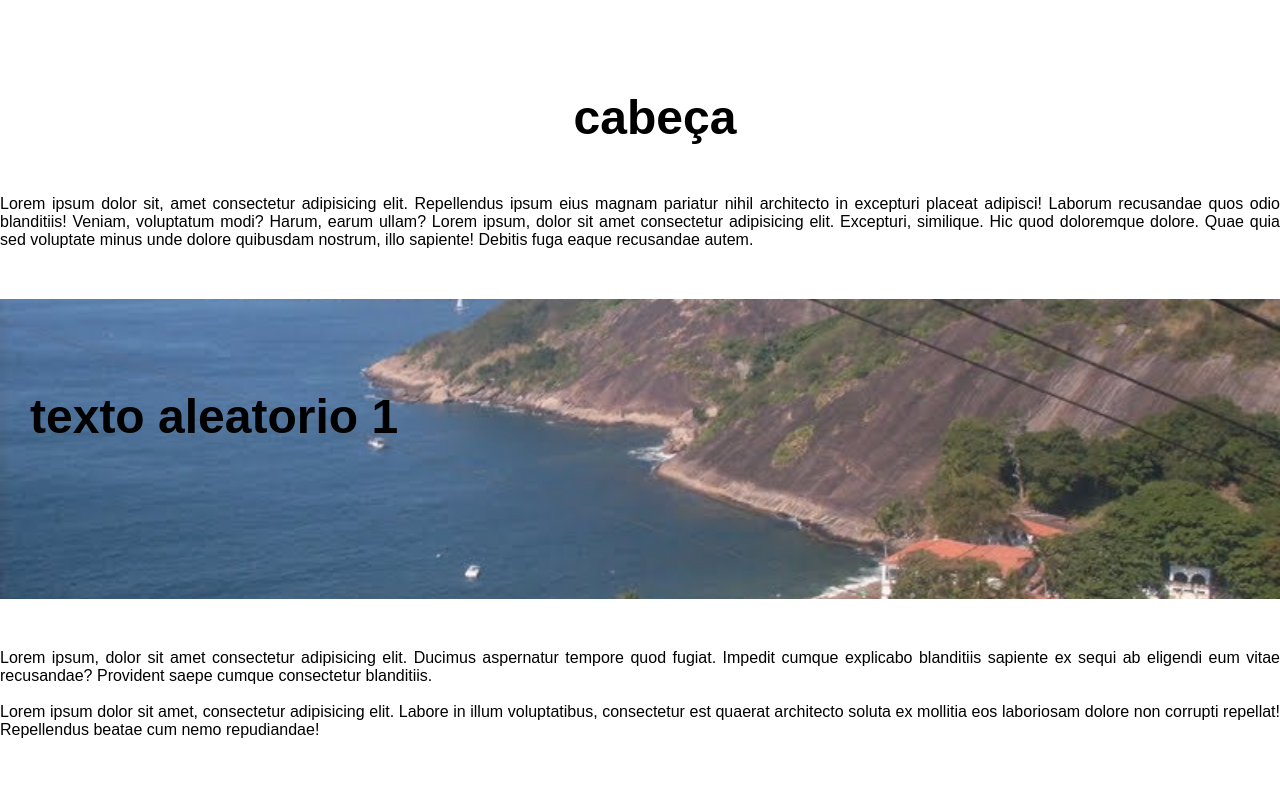
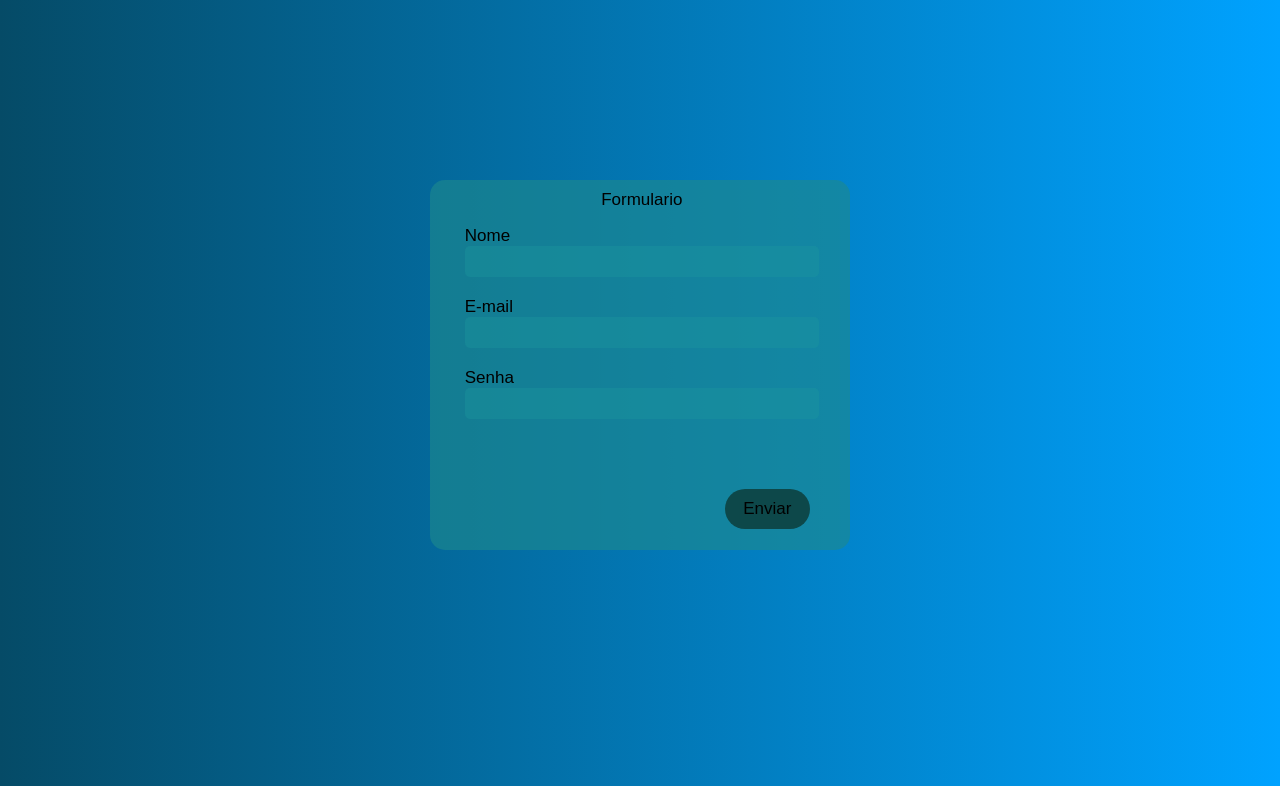
Before and after one commit to GabrielaSilvaz/Brincando, a plain HTML site: page teste_1/index.html in a window 1280 px wide. Shown: the top 786 px of the page. Drawn offline with Linux system fonts and the light colour scheme.

Commit message:
foi na mão

```diff
--- a/teste_1/index.html
+++ b/teste_1/index.html
@@ -5,31 +5,35 @@
     <meta name="viewport" content="width=device-width, initial-scale=1.0">
     <link rel="stylesheet" href="style.css">
     <title>TESTE | 1</title>
-</head>
-<body>
-    <header>
-        <h1>cabeça</h1>
-    </header>
+ </head>
+ <body>
+    <section>
+        <form class="formulario">
 
-    <main>
-        <section class="conteudo">
-            <p>Lorem ipsum dolor sit, amet consectetur adipisicing elit. Repellendus ipsum eius magnam pariatur nihil architecto in excepturi placeat adipisci! Laborum recusandae quos odio blanditiis! Veniam, voluptatum modi? Harum, earum ullam? Lorem ipsum, dolor sit amet consectetur adipisicing elit. Excepturi, similique. Hic quod doloremque dolore. Quae quia sed voluptate minus unde dolore quibusdam nostrum, illo sapiente! Debitis fuga eaque recusandae autem.</p>
-        </section>
-        <section class="parallax">
-            <h1>texto aleatorio 1</h1>
-        </section>
-        <section class="conteudo">
-            <p>Lorem ipsum, dolor sit amet consectetur adipisicing elit. Ducimus aspernatur tempore quod fugiat. Impedit cumque explicabo blanditiis sapiente ex sequi ab eligendi eum vitae recusandae? Provident saepe cumque consectetur blanditiis.</p>
-            <br>
-            <p>Lorem ipsum dolor sit amet, consectetur adipisicing elit. Labore in illum voluptatibus, consectetur est quaerat architecto soluta ex mollitia eos laboriosam dolore non corrupti repellat! Repellendus beatae cum nemo repudiandae!</p>
-        </section>
-        <section class="parallax">
-            <h1>texto aleatorio 2</h1>
-        </section>
-    </main>
+            <fieldset class="centro">
 
-    <footer>
-        <p>creditos a mim</p>
-    </footer>
+                <legend> Formulario</legend>
+
+                <div>
+                 <label for="name">Nome</label>
+                 <input type="text" id="name" name="name">
+                </div>
+
+                <div>
+                 <label for="email">E-mail</label>
+                 <input type="email" id="email" name="email">
+                </div>
+
+                <div>
+                 <label for="password">Senha</label>
+                 <input type="password" id="password"
+                 name="password">
+                </div>
+
+                <button id="botao" type="submit">Enviar</button>
+
+            </fieldset>
+        </form>
+    </section>
 </body>
 </html>
--- a/teste_1/style.css
+++ b/teste_1/style.css
@@ -1,40 +1,68 @@
 @charset "utf-8";
 
 *{
-    padding: 0;
-    margin: 0;
+    font-family: Arial, Helvetica, sans-serif;
+    font-size: 17px;
+}
+
+@import url('https://fonts.googleapis.com/css2?family=Exo+2:wght@400;700&display=swap');
+
+
+:root{
+
+  --fonte-principal: 'Exo 2', sans-serif;
 }
 
 body{
-    font-family: Arial, Helvetica, sans-serif;
+    background: linear-gradient(to right, rgb(5, 75, 103), rgb(0, 162, 255));
 }
 
-h1{
-    font-size: 3em;
-    padding: 90px 0px 0px 30px;
+.formulario{
+    background-color: rgba(30, 137, 141, 0.612);
+    height: 350px;
+    width: 400px;
+    margin: auto;
+    margin-top: 180px;
+    padding: 10px;
+    border-radius: 15px;
 }
 
-header h1{
-    text-align: center;
+fieldset{
+    border: none;
 }
 
-.parallax{
-    background: url(/img/00034.jpg) no-repeat center center;
-    background-size: cover;
-    height: 300px;
-    background-attachment: fixed;
+legend{
+    text-align: center;
+    font-family: var(--fonte-principal);
 }
 
-.conteudo{
-    margin: 50px 0px 50px 0px;
-    text-align: justify;
+input{
+    height: 29px;
+    width: 350px;
+    border: none;
+    border-radius: 5px;
+    background-color: rgba(30, 152, 156, 0.357);
 }
 
-.conteudo h1{
-    box-shadow: 5px 5px 5px rgba(0, 0, 0, 0.307);
+input:hover{
+    cursor: pointer;
+    border: none;
 }
 
-footer{
-    text-align: center;
-    font: bolder;
+label{
 }
+
+div{
+    padding: 10px;
+}
+
+
+button{
+    margin-top: 60px;
+    margin-left: 270px;
+    height: 40px;
+    width: 85px;
+    border-radius: 20px;
+    border: none;
+    background-color: rgb(13, 72, 74);
+}
```
